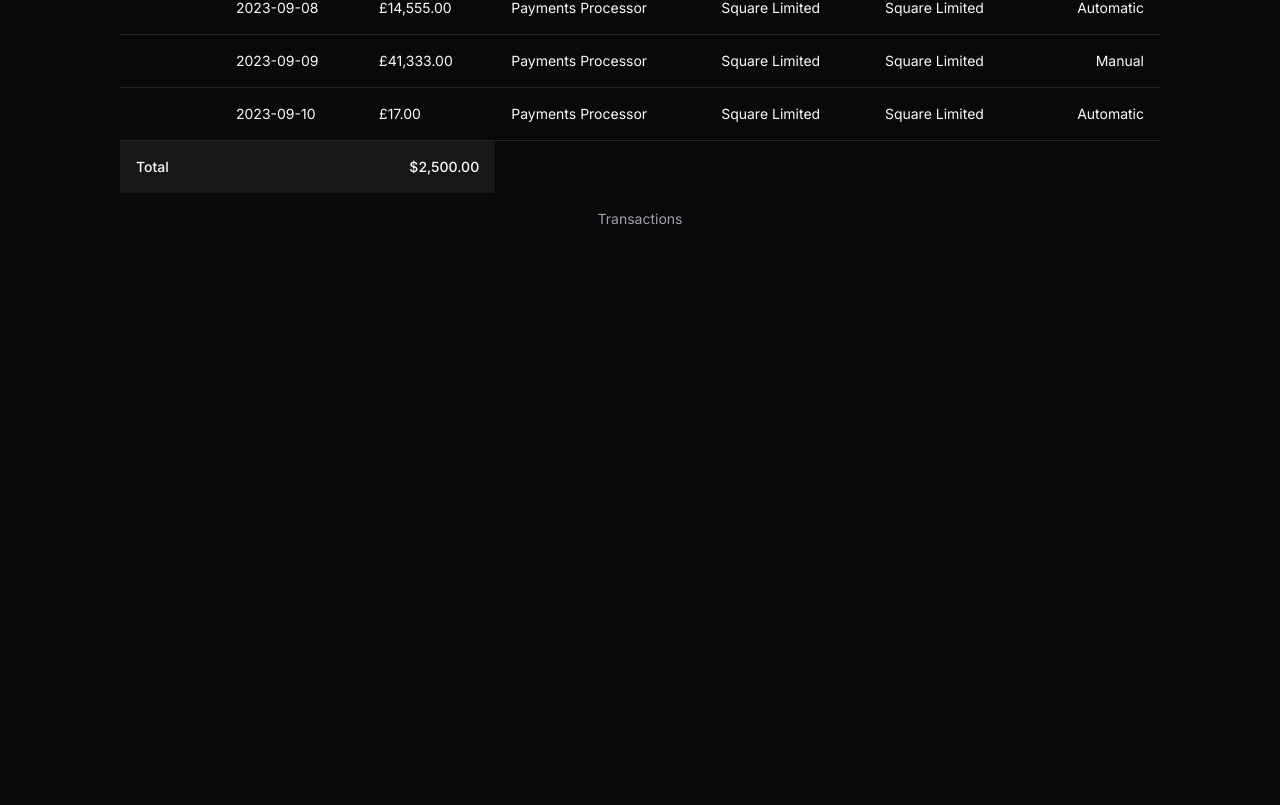
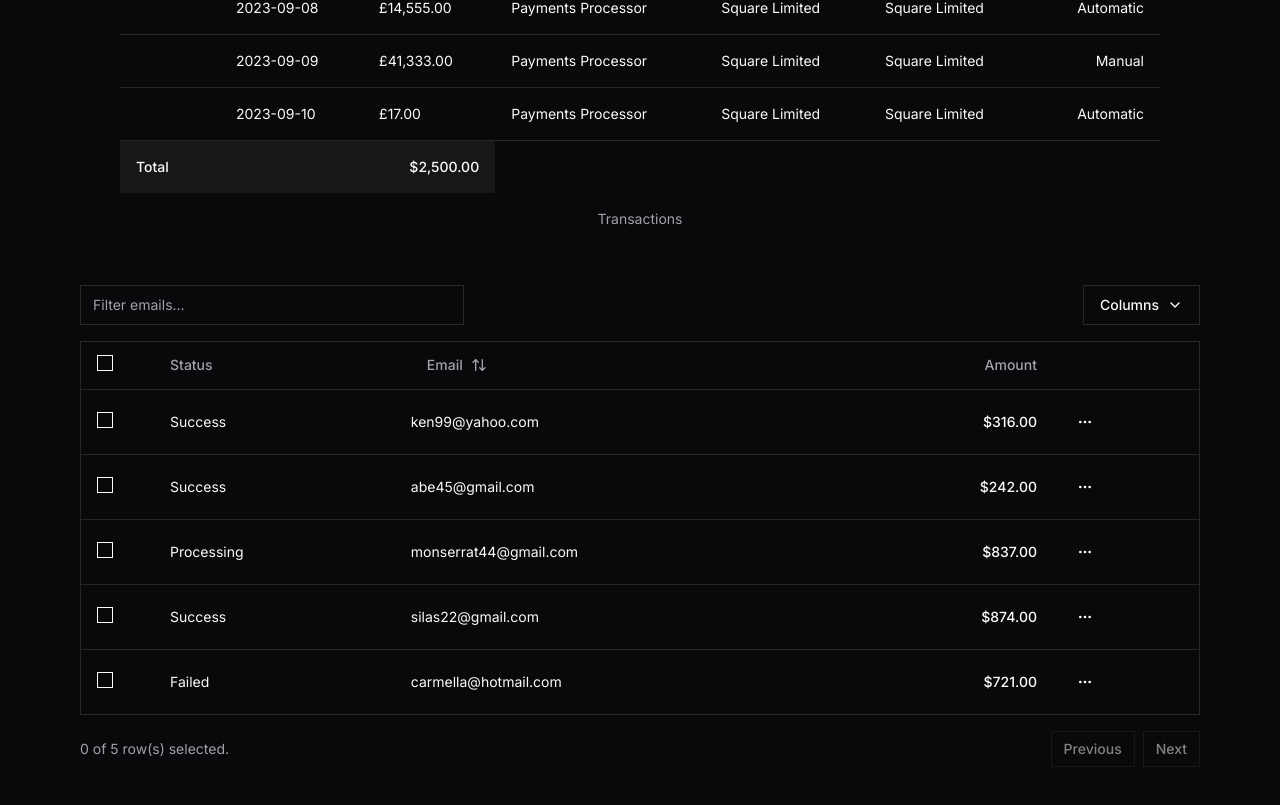
Before and after one commit to Smile2B/365finance, a Next.js app: page / in a window 1280 px wide. Shown: the part 1160-1965 px from the top of the page. Before the commit the page ends 1509 px from the top, so only its background shows below. Built offline with nearby package versions, Linux system fonts and the light colour scheme.

Commit message:
Data table

```diff
--- a/package.json
+++ b/package.json
@@ -9,12 +9,14 @@
     "lint": "next lint"
   },
   "dependencies": {
+    "@radix-ui/react-checkbox": "^1.1.1",
     "@radix-ui/react-dropdown-menu": "^2.1.1",
     "@radix-ui/react-label": "^2.1.0",
     "@radix-ui/react-separator": "^1.1.0",
     "@radix-ui/react-slot": "^1.1.0",
     "@radix-ui/react-toggle": "^1.1.0",
     "@radix-ui/react-toggle-group": "^1.1.0",
+    "@tanstack/react-table": "^8.20.5",
     "class-variance-authority": "^0.7.0",
     "clsx": "^2.1.1",
     "lucide-react": "^0.402.0",
--- a/src/app/page.tsx
+++ b/src/app/page.tsx
@@ -8,7 +8,10 @@
 import {
   DropdownMenu,
   DropdownMenuContent,
+  DropdownMenuCheckboxItem,
   DropdownMenuItem,
+  DropdownMenuLabel,
+  DropdownMenuSeparator,
   DropdownMenuTrigger,
 } from "@/components/ui/dropdown-menu"
 import { Transaction } from "@/lib/utils";
@@ -23,9 +26,6 @@
   TableHeader,
   TableRow,
 } from "@/components/ui/table"
-
-
-
 import {
   ToggleGroup,
   ToggleGroupItem,
@@ -34,6 +34,155 @@
 import { Label } from "@/components/ui/label"
 
 
+
+import * as React from "react"
+import {
+  ColumnDef,
+  ColumnFiltersState,
+  SortingState,
+  VisibilityState,
+  flexRender,
+  getCoreRowModel,
+  getFilteredRowModel,
+  getPaginationRowModel,
+  getSortedRowModel,
+  useReactTable,
+} from "@tanstack/react-table"
+import { ArrowUpDown, ChevronDown, MoreHorizontal } from "lucide-react"
+
+
+import { Checkbox } from "@/components/ui/checkbox"
+
+const columns: ColumnDef<Payment>[] = [
+  {
+    id: "select",
+    header: ({ table }) => (
+      <Checkbox
+        checked={
+          table.getIsAllPageRowsSelected() ||
+          (table.getIsSomePageRowsSelected() && "indeterminate")
+        }
+        onCheckedChange={(value) => table.toggleAllPageRowsSelected(!!value)}
+        aria-label="Select all"
+      />
+    ),
+    cell: ({ row }) => (
+      <Checkbox
+        checked={row.getIsSelected()}
+        onCheckedChange={(value) => row.toggleSelected(!!value)}
+        aria-label="Select row"
+      />
+    ),
+    enableSorting: false,
+    enableHiding: false,
+  },
+  {
+    accessorKey: "status",
+    header: "Status",
+    cell: ({ row }) => (
+      <div className="capitalize">{row.getValue("status")}</div>
+    ),
+  },
+  {
+    accessorKey: "email",
+    header: ({ column }) => {
+      return (
+        <Button
+          variant="ghost"
+          onClick={() => column.toggleSorting(column.getIsSorted() === "asc")}
+        >
+          Email
+          <ArrowUpDown className="ml-2 h-4 w-4" />
+        </Button>
+      )
+    },
+    cell: ({ row }) => <div className="lowercase">{row.getValue("email")}</div>,
+  },
+  {
+    accessorKey: "amount",
+    header: () => <div className="text-right">Amount</div>,
+    cell: ({ row }) => {
+      const amount = parseFloat(row.getValue("amount"))
+
+      // Format the amount as a dollar amount
+      const formatted = new Intl.NumberFormat("en-US", {
+        style: "currency",
+        currency: "USD",
+      }).format(amount)
+
+      return <div className="text-right font-medium">{formatted}</div>
+    },
+  },
+  {
+    id: "actions",
+    enableHiding: false,
+    cell: ({ row }) => {
+      const payment = row.original
+
+      return (
+        <DropdownMenu>
+          <DropdownMenuTrigger asChild>
+            <Button variant="ghost" className="h-8 w-8 p-0">
+              <span className="sr-only">Open menu</span>
+              <MoreHorizontal className="h-4 w-4" />
+            </Button>
+          </DropdownMenuTrigger>
+          <DropdownMenuContent align="end">
+            <DropdownMenuLabel>Actions</DropdownMenuLabel>
+            <DropdownMenuItem
+              onClick={() => navigator.clipboard.writeText(payment.id)}
+            >
+              Copy payment ID
+            </DropdownMenuItem>
+            <DropdownMenuSeparator />
+            <DropdownMenuItem>View customer</DropdownMenuItem>
+            <DropdownMenuItem>View payment details</DropdownMenuItem>
+          </DropdownMenuContent>
+        </DropdownMenu>
+      )
+    },
+  },
+]
+
+const data: Payment[] = [
+  {
+    id: "m5gr84i9",
+    amount: 316,
+    status: "success",
+    email: "ken99@yahoo.com",
+  },
+  {
+    id: "3u1reuv4",
+    amount: 242,
+    status: "success",
+    email: "Abe45@gmail.com",
+  },
+  {
+    id: "derv1ws0",
+    amount: 837,
+    status: "processing",
+    email: "Monserrat44@gmail.com",
+  },
+  {
+    id: "5kma53ae",
+    amount: 874,
+    status: "success",
+    email: "Silas22@gmail.com",
+  },
+  {
+    id: "bhqecj4p",
+    amount: 721,
+    status: "failed",
+    email: "carmella@hotmail.com",
+  },
+]
+
+export type Payment = {
+  id: string
+  amount: number
+  status: "pending" | "processing" | "success" | "failed"
+  email: string
+}
 
 // my data
 const dummyData =  [
@@ -343,7 +492,7 @@
     paymentMethod: "Credit Card",
   },
 ]
-const data: Transaction[] = [
+const data3: Transaction[] = [
   {
     label: "salary",
     note: "monthly salary",
@@ -475,6 +624,32 @@
   }
 ];
 export default function Home() {
+  const [sorting, setSorting] = React.useState<SortingState>([])
+  const [columnFilters, setColumnFilters] = React.useState<ColumnFiltersState>(
+    []
+  )
+  const [columnVisibility, setColumnVisibility] =
+    React.useState<VisibilityState>({})
+  const [rowSelection, setRowSelection] = React.useState({})
+
+  const table = useReactTable({
+    data,
+    columns,
+    onSortingChange: setSorting,
+    onColumnFiltersChange: setColumnFilters,
+    getCoreRowModel: getCoreRowModel(),
+    getPaginationRowModel: getPaginationRowModel(),
+    getSortedRowModel: getSortedRowModel(),
+    getFilteredRowModel: getFilteredRowModel(),
+    onColumnVisibilityChange: setColumnVisibility,
+    onRowSelectionChange: setRowSelection,
+    state: {
+      sorting,
+      columnFilters,
+      columnVisibility,
+      rowSelection,
+    },
+  })
   const { setTheme } = useTheme()
   return (
     <div className="">
@@ -618,8 +793,120 @@
       </TableFooter>
     </Table>
       </div>
+      <div className="w-full">
+      <div className="flex items-center py-4">
+        <Input
+          placeholder="Filter emails..."
+          value={(table.getColumn("email")?.getFilterValue() as string) ?? ""}
+          onChange={(event) =>
+            table.getColumn("email")?.setFilterValue(event.target.value)
+          }
+          className="max-w-sm"
+        />
+        <DropdownMenu>
+          <DropdownMenuTrigger asChild>
+            <Button variant="outline" className="ml-auto">
+              Columns <ChevronDown className="ml-2 h-4 w-4" />
+            </Button>
+          </DropdownMenuTrigger>
+          <DropdownMenuContent align="end">
+            {table
+              .getAllColumns()
+              .filter((column) => column.getCanHide())
+              .map((column) => {
+                return (
+                  <DropdownMenuCheckboxItem
+                    key={column.id}
+                    className="capitalize"
+                    checked={column.getIsVisible()}
+                    onCheckedChange={(value) =>
+                      column.toggleVisibility(!!value)
+                    }
+                  >
+                    {column.id}
+                  </DropdownMenuCheckboxItem>
+                )
+              })}
+          </DropdownMenuContent>
+        </DropdownMenu>
+      </div>
+      <div className="rounded-md border">
+        <Table>
+          <TableHeader>
+            {table.getHeaderGroups().map((headerGroup) => (
+              <TableRow key={headerGroup.id}>
+                {headerGroup.headers.map((header) => {
+                  return (
+                    <TableHead key={header.id}>
+                      {header.isPlaceholder
+                        ? null
+                        : flexRender(
+                            header.column.columnDef.header,
+                            header.getContext()
+                          )}
+                    </TableHead>
+                  )
+                })}
+              </TableRow>
+            ))}
+          </TableHeader>
+          <TableBody>
+            {table.getRowModel().rows?.length ? (
+              table.getRowModel().rows.map((row) => (
+                <TableRow
+                  key={row.id}
+                  data-state={row.getIsSelected() && "selected"}
+                >
+                  {row.getVisibleCells().map((cell) => (
+                    <TableCell key={cell.id}>
+                      {flexRender(
+                        cell.column.columnDef.cell,
+                        cell.getContext()
+                      )}
+                    </TableCell>
+                  ))}
+                </TableRow>
+              ))
+            ) : (
+              <TableRow>
+                <TableCell
+                  colSpan={columns.length}
+                  className="h-24 text-center"
+                >
+                  No results.
+                </TableCell>
+              </TableRow>
+            )}
+          </TableBody>
+        </Table>
+      </div>
+      <div className="flex items-center justify-end space-x-2 py-4">
+        <div className="flex-1 text-sm text-muted-foreground">
+          {table.getFilteredSelectedRowModel().rows.length} of{" "}
+          {table.getFilteredRowModel().rows.length} row(s) selected.
+        </div>
+        <div className="space-x-2">
+          <Button
+            variant="outline"
+            size="sm"
+            onClick={() => table.previousPage()}
+            disabled={!table.getCanPreviousPage()}
+          >
+            Previous
+          </Button>
+          <Button
+            variant="outline"
+            size="sm"
+            onClick={() => table.nextPage()}
+            disabled={!table.getCanNextPage()}
+          >
+            Next
+          </Button>
+        </div>
+      </div>
+    </div>
+      </div>
 
-      </div>
 
 
 </div>
--- /dev/null
+++ b/src/components/ui/checkbox.tsx
@@ -0,0 +1,30 @@
+"use client"
+
+import * as React from "react"
+import * as CheckboxPrimitive from "@radix-ui/react-checkbox"
+import { Check } from "lucide-react"
+
+import { cn } from "@/lib/utils"
+
+const Checkbox = React.forwardRef<
+  React.ElementRef<typeof CheckboxPrimitive.Root>,
+  React.ComponentPropsWithoutRef<typeof CheckboxPrimitive.Root>
+>(({ className, ...props }, ref) => (
+  <CheckboxPrimitive.Root
+    ref={ref}
+    className={cn(
+      "peer h-4 w-4 shrink-0 rounded-sm border border-primary ring-offset-background focus-visible:outline-none focus-visible:ring-2 focus-visible:ring-ring focus-visible:ring-offset-2 disabled:cursor-not-allowed disabled:opacity-50 data-[state=checked]:bg-primary data-[state=checked]:text-primary-foreground",
+      className
+    )}
+    {...props}
+  >
+    <CheckboxPrimitive.Indicator
+      className={cn("flex items-center justify-center text-current")}
+    >
+      <Check className="h-4 w-4" />
+    </CheckboxPrimitive.Indicator>
+  </CheckboxPrimitive.Root>
+))
+Checkbox.displayName = CheckboxPrimitive.Root.displayName
+
+export { Checkbox }
```
Also changed, not shown: 1 other file (tests, documents, lock files or other folders).
